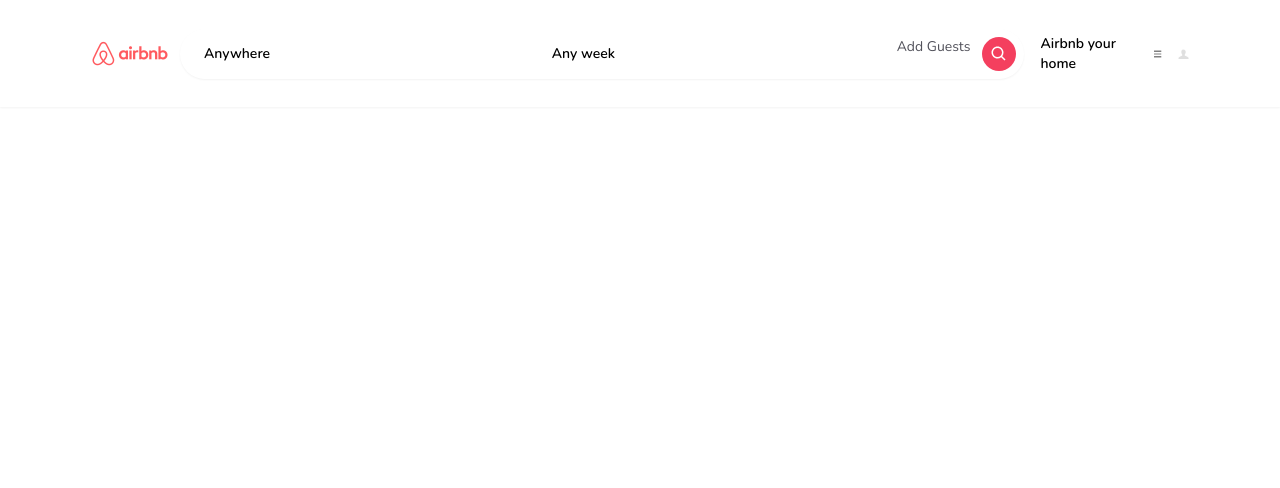
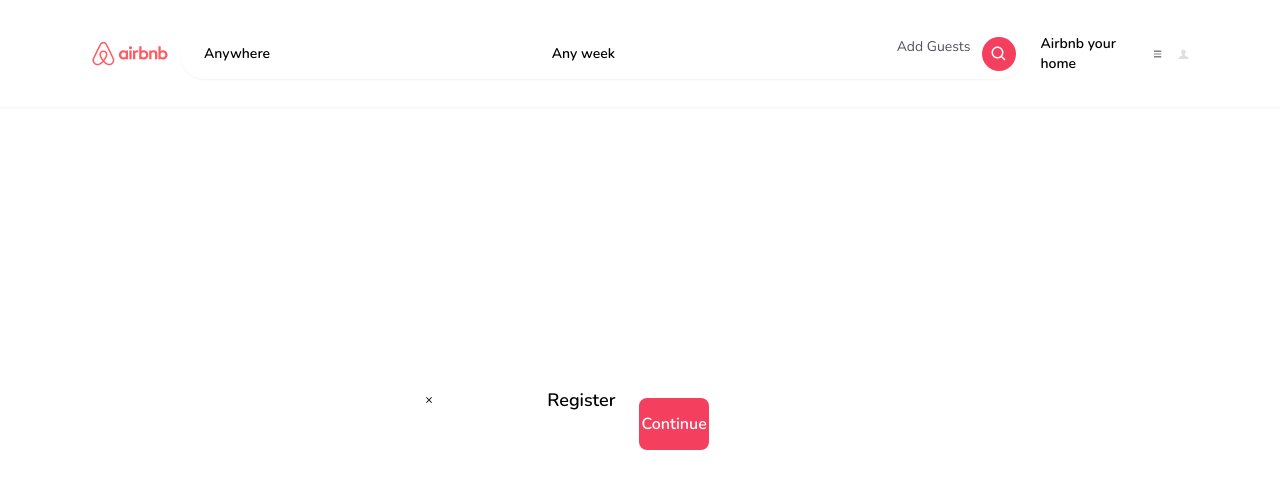
Before and after one commit to aliaaosama97/airbnb-video, a Next.js app: page / in a window 1280 px wide. Shown: the top 488 px of the page. Built offline with nearby package versions, Linux system fonts and the light colour scheme.

Commit message:
chapter 3 in progress 1:11:37

```diff
--- /dev/null
+++ b/app/components/Button.tsx
@@ -0,0 +1,58 @@
+'use client';
+
+import { IconType } from 'react-icons';
+import React from 'react'
+
+interface Buttonprops{
+  label: string;
+  onClick: (e: React.MouseEvent<HTMLButtonElement>) => void;
+  disabled?: boolean;
+  outline?: boolean;
+  small?: boolean;
+  icon?: IconType;
+}
+
+const Button: React.FC<Buttonprops> = ({
+  label,
+  onClick,
+  disabled,
+  outline,
+  small,
+  icon : Icon
+}) => {
+  return (
+    <button
+      onClick={onClick}
+      disabled={disabled}
+      className={`
+        relative
+        disabled:opacity-70
+        disabled:cursor-not-allowed
+        rounded-lg
+        hover:opacity-80
+        transition
+        w-full
+        ${outline ? 'bg-white' : 'bg-rose-500'}
+        ${outline ? 'border-black' : 'border-rose-500'}
+        ${outline ? 'text-black' : 'text-white'}
+        ${small ? 'py-1' : 'py-3'}
+        ${small ? 'text-sm' : 'text-md'}
+        ${small ? 'font-light' : 'font-semibold'}
+        ${small ? 'border-[1px]' : 'border-2'}
+        `}
+    >
+      {Icon && (
+        <Icon
+          size={24}
+          className='
+            absolute
+            left-4
+            top-3'
+        />
+      )}
+      {label}
+    </button>
+  )
+}
+
+export default Button
--- a/app/components/modals/Modal.tsx
+++ b/app/components/modals/Modal.tsx
@@ -1,5 +1,7 @@
 'use client';
 import React, { useCallback, useEffect, useState } from 'react'
+import { IoMdClose } from 'react-icons/io';
+import Button from '../Button';
 
 interface ModalProps{
   isOpen?: boolean;
@@ -11,7 +13,7 @@
   actionLabel: string;
   disabled?: boolean;
   secondaryAction?: () => void;
-  secondaryLabel?: string;
+  secondaryActionLabel?: string;
 
 }
 
@@ -25,7 +27,7 @@
   actionLabel,
   disabled,
   secondaryAction,
-  secondaryLabel
+  secondaryActionLabel
 }) => {
   const [showModal, setShowModal] = useState(isOpen);
 
@@ -65,9 +67,121 @@
   }
 
   return (
-    <div>
+    <>
+      <div
+      className='
+        justify-center
+        items-center
+        flex
+        overflow-x-hidden
+        overflow-y-auto
+        fixed
+        inset-0
+        z-50
+        outline-none
+        focuse:outline-none
+        bg-neutral-800/70'
+      >
+        <div
+        className='
+          relative
+          w-full
+          md:w-4/6
+          lg:w-3/6
+          xl:w-2/5
+          my-6
+          mx-auto
+          h-full
+          lg:h-auto
+          md:h-auto'
+          >
+          {/*content */}
+          <div
+          className='
+           translate
+           h-full
+           lg:h-auto
+           md:h-auto
+           border-0
+           rounded-lg
+           relative
+           flex
+           flex-col
+           w-full
+           bg-white
+           outline-none
+           '>
+            {/*Header */}
+            <div
+              className='
+              flex
+              items-center
+              p-6
+              rounded-t
+              justify-center
+              relative
+              border-b-[1px]'
+              >
+                <button
+                  onClick={handleClose}
+                  className='
+                  p-1
+                  border-0
+                  hover:opacity-70
+                  transition
+                  absolute
+                  left-9'
+                >
+                  <IoMdClose size={10}/>
 
-    </div>
+                </button>
+                <div
+                className='text-lg font-semibold'>
+                  {title}
+                </div>
+                <div>
+                  {/* Body */}
+                  <div className='relative p-6 flex-auto'>
+                    {body}
+                  </div>
+                  {/*Footer */}
+                  <div className='flex flex-col gap-2 p-6'>
+                    <div
+                      className='
+                        flex
+                        flex-row
+                        items-center
+                        gap-4
+                        w-full'
+                      >
+                        {secondaryAction && secondaryActionLabel && (
+                          <Button
+                            outline
+                            disabled={disabled}
+                            label={secondaryActionLabel}
+                            onClick={handleSecondaryAction}
+                          />
+                        )}
+                        <Button
+                          disabled={disabled}
+                          label={actionLabel}
+                          onClick={handleSubmit}
+                        />
+
+                    </div>
+
+                  </div>
+
+                </div>
+
+            </div>
+
+          </div>
+        </div>
+
+      </div>
+
+    </>
   )
 }
 
--- /dev/null
+++ b/app/components/modals/RegisterModal.tsx
@@ -0,0 +1,62 @@
+'use client';
+
+import React from 'react'
+import axios from 'axios'
+import { AiFillGithub } from 'react-icons/ai'
+import { FcGoogle } from 'react-icons/fc'
+import { useCallback, useState } from 'react'
+import {
+  FieldValues,
+  SubmitHandler,
+  useForm
+
+} from 'react-hook-form'
+import useRegisterModal from '@/app/hooks/useRegisterModal'
+import { error } from 'console'
+import Modal from './Modal'
+
+const RegisterModal = () => {
+  const registerModal = useRegisterModal();
+  const[ isLoading, setIsLoading] = useState(false);
+
+  const {
+    register,
+    handleSubmit,
+    formState: {
+      errors,
+    }
+  } = useForm<FieldValues>({
+    defaultValues: {
+      name:'',
+      email:'',
+      password: ''
+    }
+  });
+  const onSubmit: SubmitHandler<FieldValues> = (data) => {
+    setIsLoading(true);
+
+    axios.post('/api/register', data)
+    .then(() => {
+      registerModal.onClose();
+    })
+    .catch((error) => {
+      console.log(error);
+    })
+    .finally(() => {
+      setIsLoading(false);
+    })
+  }
+  return (
+    <Modal
+      disabled={isLoading}
+      isOpen={registerModal.isOpen}
+      title='Register'
+      actionLabel='Continue'
+      onClose={registerModal.onClose}
+      onSubmit={handleSubmit(onSubmit)}
+
+    />
+  )
+}
+
+export default RegisterModal
--- /dev/null
+++ b/app/hooks/useRegisterModal.ts
@@ -0,0 +1,15 @@
+import { create } from "zustand";
+
+interface RegisterModalStore{
+  isOpen: boolean;
+  onOpen: () => void;
+  onClose: () => void;
+}
+
+const useRegisterModal = create<RegisterModalStore>((set) => ({
+  isOpen: true,
+  onOpen: () => set({isOpen: true}),
+  onClose: () => set({isOpen: false}),
+}));
+
+export default useRegisterModal;
--- a/app/layout.tsx
+++ b/app/layout.tsx
@@ -4,7 +4,7 @@
 import {Nunito} from "next/font/google"
 import NavBar from "./components/navbar/NavBar";
 import ClientOnly from "./components/ClientOnly";
-import Modal from "./components/modals/Modal";
+import RegisterModal from "./components/modals/RegisterModal";
 
 const geistSans = localFont({
   src: "./fonts/GeistVF.woff",
@@ -35,7 +35,7 @@
     <html lang="en">
       <body className={font.className}>
         <ClientOnly>
-          <Modal/>
+          <RegisterModal/>
           <NavBar />
         </ClientOnly>
         {children}
--- a/package.json
+++ b/package.json
@@ -10,13 +10,16 @@
   },
   "dependencies": {
     "autoprefixer": "^9.8.8",
+    "axios": "^1.7.7",
     "icons": "^1.0.0",
     "next": "14.2.11",
     "postcss": "^7.0.39",
     "react": "^18.3.1",
     "react-dom": "^18",
+    "react-hook-form": "^7.53.0",
     "react-icons": "^5.3.0",
-    "tailwindcss": "npm:@tailwindcss/postcss7-compat@^2.2.17"
+    "tailwindcss": "npm:@tailwindcss/postcss7-compat@^2.2.17",
+    "zustand": "^5.0.0-rc.2"
   },
   "devDependencies": {
     "@types/node": "^20",
```
Also changed, not shown: 1 other file (tests, documents, lock files or other folders).
